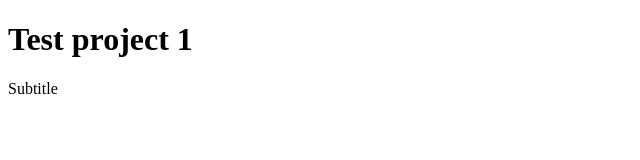
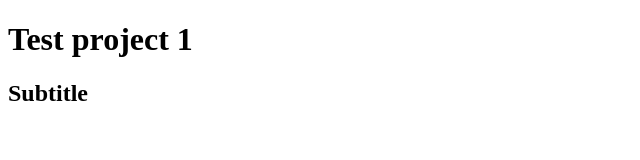
Before and after one commit to StefanVir/Test, a plain HTML site: page index.html in a window 1280 px wide. Shown: the whole page, without its empty margins (0-640 px from the left). Drawn offline with Linux system fonts and the light colour scheme.

Commit message:
Changed form p to h2 on line 11

```diff
--- a/index.html
+++ b/index.html
@@ -8,6 +8,6 @@
   </head>
   <body>
     <h1>Test project 1</h1>
-    <p>Subtitle</p>
+    <h2>Subtitle</h2>
   </body>
 </html>
```
